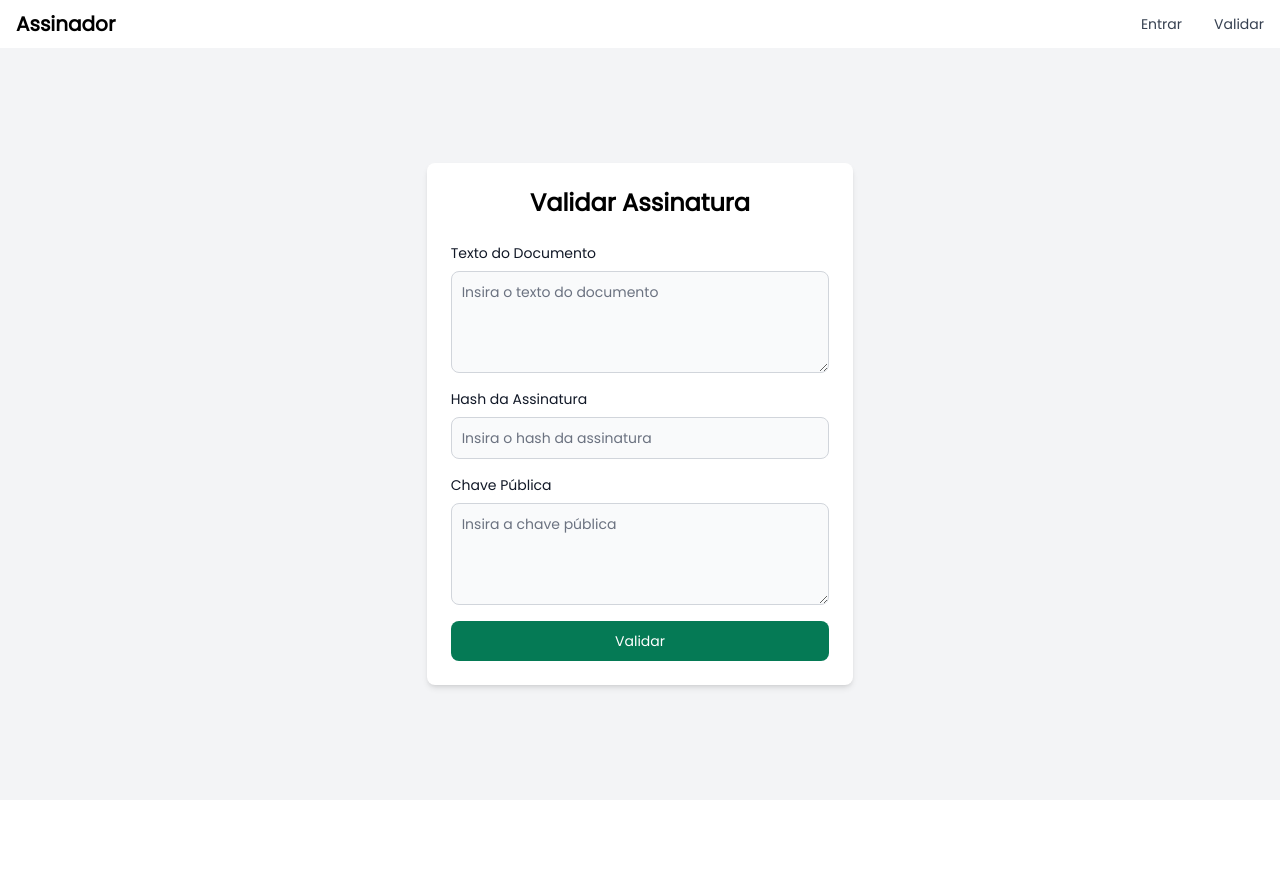
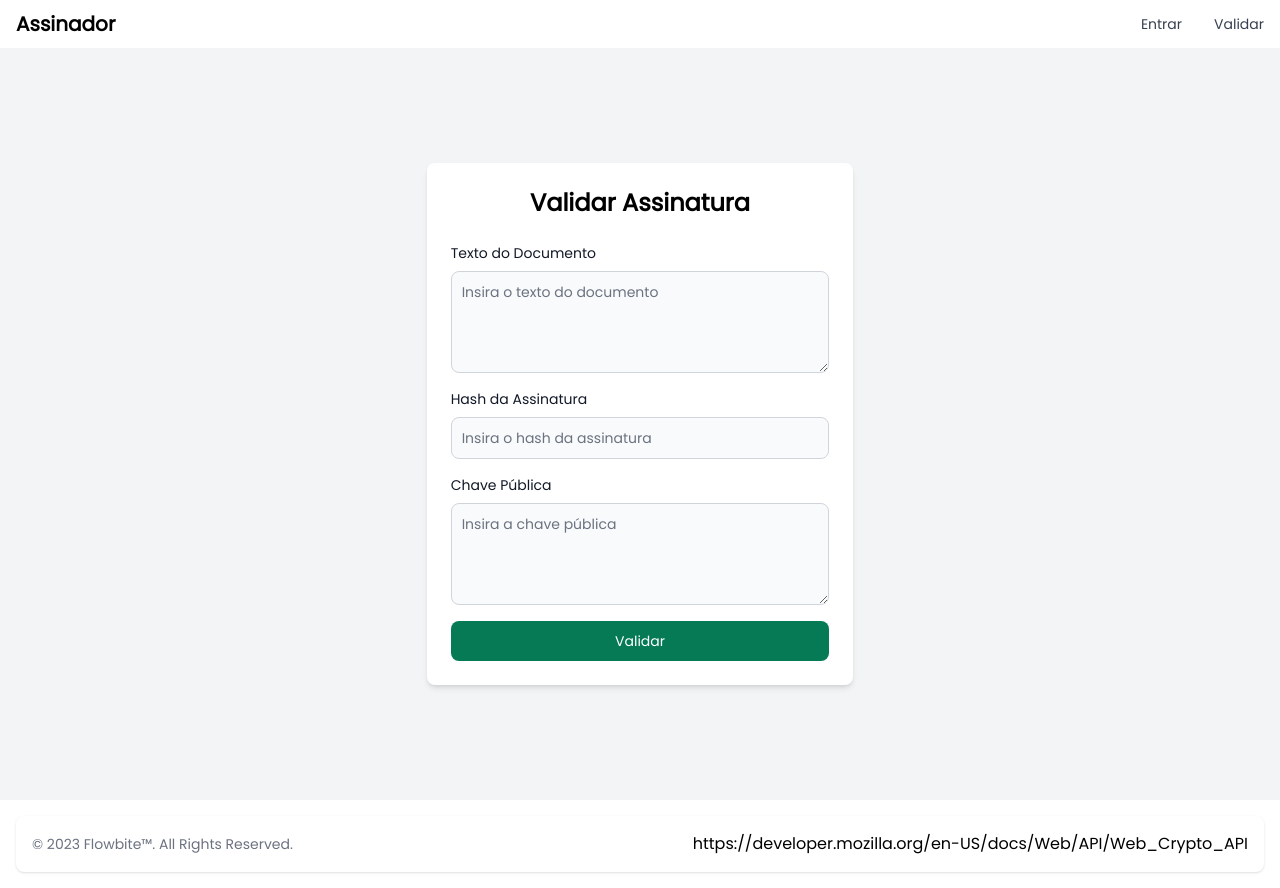
Before and after one commit to StefanoDeSa/assinador-docs-nextjs, a Next.js app: page /validate in a window 1280 px wide. Before the commit the page ends 800 px from the top, so only its background shows below. Built offline with nearby package versions, Linux system fonts and the light colour scheme.

Commit message:
feat: adiciona footer

```diff
--- a/src/app/layout.js
+++ b/src/app/layout.js
@@ -1,8 +1,9 @@
 import { Poppins } from "next/font/google";
 import "./globals.css";
 import { NavbarLayout } from "./ui/Navbar";
+import Footer from "./ui/Footer";
 
-const poppins = Poppins({subsets: ["latin"], weight: ['400']})
+const poppins = Poppins({ subsets: ["latin"], weight: ['400'] })
 
 export const metadata = {
   title: "Create Next App",
@@ -15,7 +16,9 @@ export default function RootLayout({ children }) {
       <body className={poppins.className}>
         <NavbarLayout />
         {children}
-        </body>
+        <Footer />
+
+      </body>
     </html>
   );
 }
--- /dev/null
+++ b/src/app/ui/Footer.js
@@ -0,0 +1,19 @@
+
+
+export default function Footer() {
+
+    return (
+
+
+        <footer class="bg-white rounded-lg shadow m-4 dark:bg-gray-800">
+            <div class="w-full mx-auto max-w-screen-xl p-4 md:flex md:items-center md:justify-between">
+                <span class="text-sm text-gray-500 sm:text-center dark:text-gray-400">© 2023 <a href="https://flowbite.com/" class="hover:underline">Flowbite™</a>. All Rights Reserved.
+                </span>
+                <span>
+                    <a href="https://developer.mozilla.org/en-US/docs/Web/API/Web_Crypto_API" target="_blank">https://developer.mozilla.org/en-US/docs/Web/API/Web_Crypto_API</a>
+                </span>
+            </div>
+        </footer>
+
+    )
+}
--- a/src/app/validate/page.js
+++ b/src/app/validate/page.js
@@ -95,7 +95,7 @@ export default function Validate() {
                         <p className="text-sm text-gray-700 my-2 break-words">
                             <strong>Assinatura:</strong> {signature.signature}
                         </p>
-                        <p className="text-sm text-gray-700 my-2">
+                        <p className="text-sm text-gray-700 my-2 break-words">
                             <strong>Hash da assinatura:</strong> {signature.hash}
                         </p>
                         <p className="text-sm text-gray-700 my-2">
```
